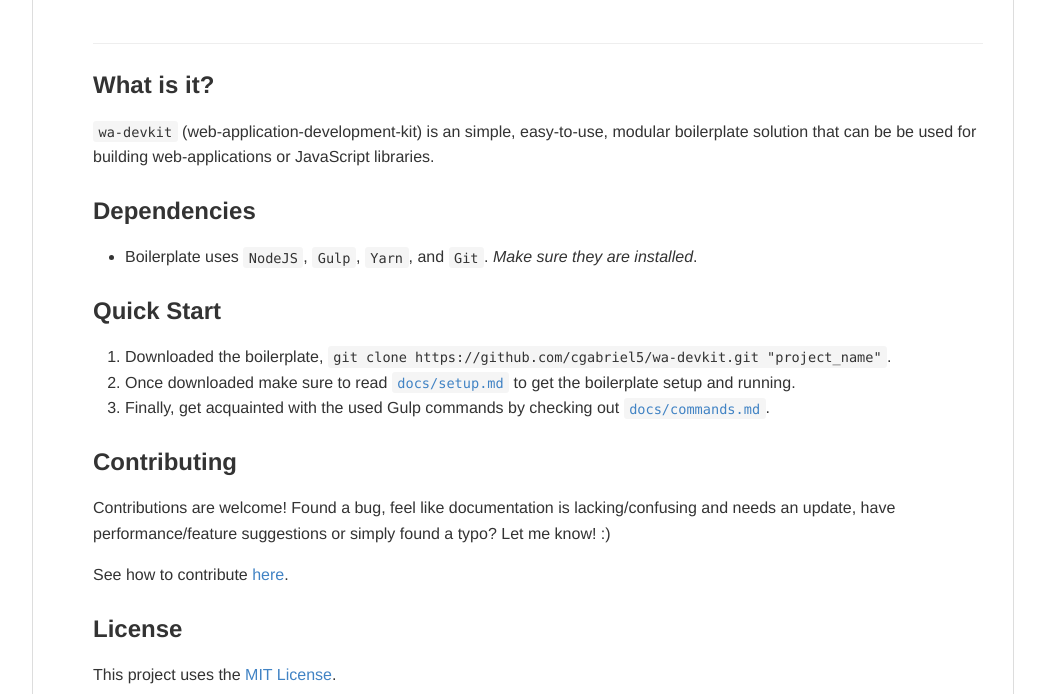
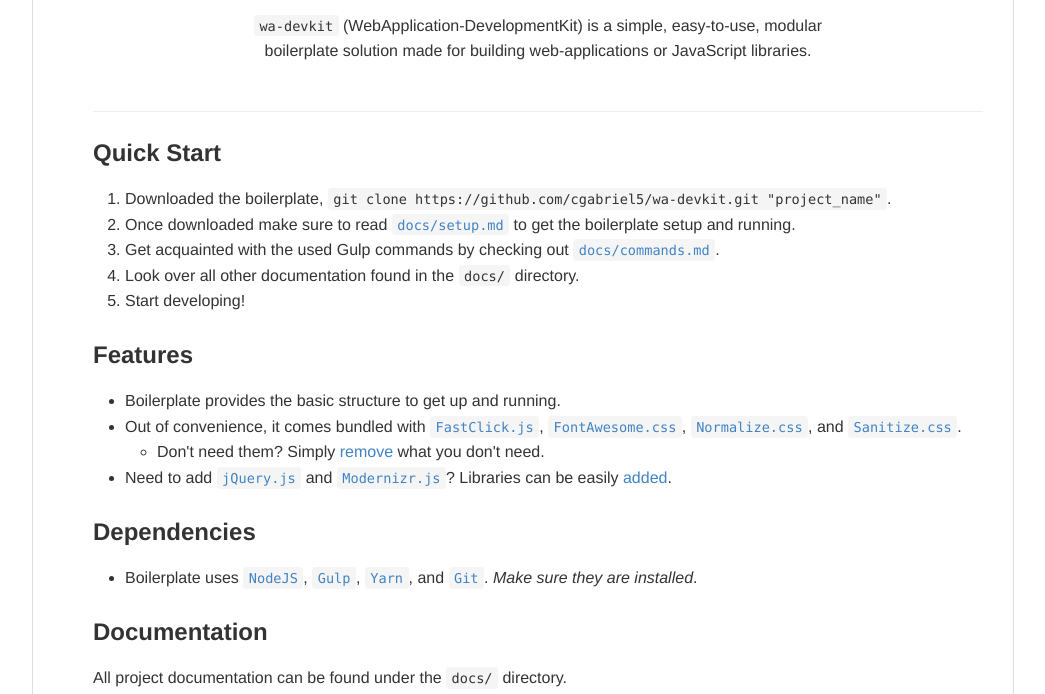
Before and after one commit to cgabriel5/wa-devkit, a website: page markdown/preview/README.html in a window 1280 px wide. Shown: the part 258-952 px from the top of the page, without its empty margins (117-1162 px from the left). Drawn offline with Linux system fonts and the light colour scheme.

Commit message:
docs: Update README.md
Improve README.md documentation.

```diff
--- a/markdown/preview/README.html
+++ b/markdown/preview/README.html
@@ -4,7 +4,7 @@
 <head>
     <meta charset="utf-8">
     <meta name="viewport" content="width=device-width, initial-scale=1, minimal-ui">
-    <title>What is it?</title>
+    <title>Quick Start</title>
     <link type="text/css" rel="stylesheet" href="assets/css/github-markdown.css">
     <link type="text/css" rel="stylesheet" href="assets/css/pilcrow.css">
     <link type="text/css" rel="stylesheet" href="assets/css/hljs-github.min.css" />
@@ -18,19 +18,35 @@
         <p>
             <p align="center"><img src="/img/logo/text.png?raw=true" alt="wa-devkit logo-text" width="40%"></p>
         </p>
+        <p>
+            <p align="center"><code>wa-devkit</code> (WebApplication-DevelopmentKit) is a simple, easy-to-use, modular
+                <br>boilerplate solution made for building web-applications or JavaScript libraries.</p>
+        </p>
         <h1></h1>
-        <h3 id="what-is-it?">What is it?</h3>
-        <p><code>wa-devkit</code> (web-application-development-kit) is an simple, easy-to-use, modular boilerplate solution that can be be used for building web-applications or JavaScript libraries.</p>
-        <h3 id="dependencies">Dependencies</h3>
-        <ul class="list">
-            <li>Boilerplate uses <code>NodeJS</code>, <code>Gulp</code>, <code>Yarn</code>, and <code>Git</code>. <em>Make sure they are installed</em>.</li>
-        </ul>
         <h3 id="quick-start">Quick Start</h3>
         <ol class="list">
             <li>Downloaded the boilerplate, <code>git clone https://github.com/cgabriel5/wa-devkit.git &quot;project_name&quot;</code>.</li>
             <li>Once downloaded make sure to read <a href="/docs/setup.html"><code>docs/setup.md</code></a> to get the boilerplate setup and running.</li>
-            <li>Finally, get acquainted with the used Gulp commands by checking out <a href="/docs/commands.html"><code>docs/commands.md</code></a>.</li>
+            <li>Get acquainted with the used Gulp commands by checking out <a href="/docs/commands.html"><code>docs/commands.md</code></a>.</li>
+            <li>Look over all other documentation found in the <code>docs/</code> directory.</li>
+            <li>Start developing! </li>
         </ol>
+        <h3 id="features">Features</h3>
+        <ul class="list">
+            <li>Boilerplate provides the basic structure to get up and running. </li>
+            <li>Out of convenience, it comes bundled with <a href="https://labs.ft.com/fastclick/"><code>FastClick.js</code></a>, <a href="http://fontawesome.io/"><code>FontAwesome.css</code></a>, <a href="http://necolas.github.io/normalize.css/"><code>Normalize.css</code></a>, and <a href="https://jonathantneal.github.io/sanitize.css/"><code>Sanitize.css</code></a>.
+                <ul class="list">
+                    <li>Don&#39;t need them? Simply <a href="/docs/remove_library.html">remove</a> what you don&#39;t need.</li>
+                </ul>
+            </li>
+            <li>Need to add <a href="https://jquery.com/"><code>jQuery.js</code></a> and <a href="https://modernizr.com/"><code>Modernizr.js</code></a>? Libraries can be easily <a href="/docs/add_library.html">added</a>.</li>
+        </ul>
+        <h3 id="dependencies">Dependencies</h3>
+        <ul class="list">
+            <li>Boilerplate uses <a href="https://nodejs.org/en/"><code>NodeJS</code></a>, <a href="https://gulpjs.com/"><code>Gulp</code></a>, <a href="https://yarnpkg.com/en/"><code>Yarn</code></a>, and <a href="https://git-scm.com/"><code>Git</code></a>. <em>Make sure they are installed</em>.</li>
+        </ul>
+        <h3 id="documentation">Documentation</h3>
+        <p>All project documentation can be found under the <code>docs/</code> directory.</p>
         <h3 id="contributing">Contributing</h3>
         <p>Contributions are welcome! Found a bug, feel like documentation is lacking/confusing and needs an update, have performance/feature suggestions or simply found a typo? Let me know! :)</p>
         <p>See how to contribute <a href="/CONTRIBUTING.html">here</a>.</p>
```
Also changed, not shown: README.md.
